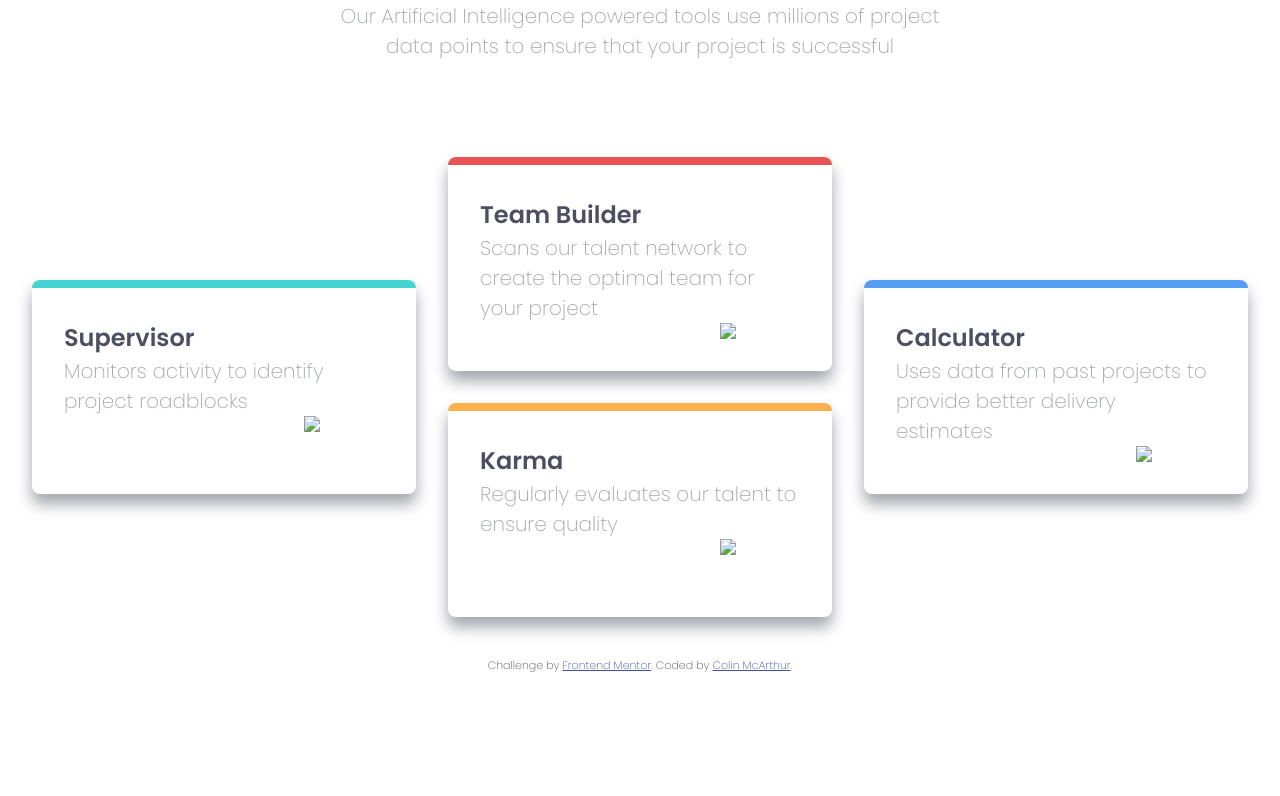
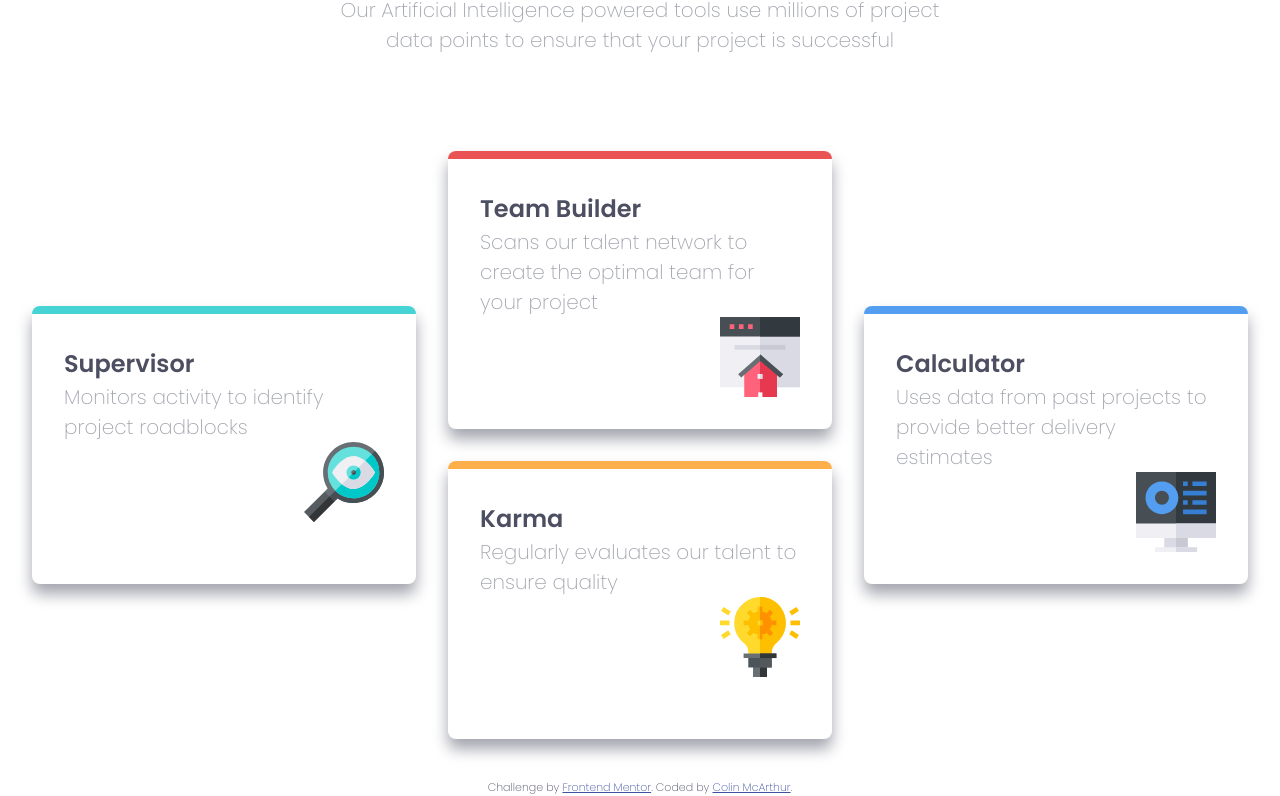
Before and after one commit to ColinMcArthur85/four-card-feature, a website: page src/index.html in a window 1280 px wide. Shown: the part 121-917 px from the top of the page. Before the commit the page ends 800 px from the top, so only its background shows below. Drawn offline with nearby package versions, Linux system fonts and the light colour scheme; files that its build step writes are made by us from their sources; the site is published under a folder, as on GitHub Pages, so addresses that start at the root find nothing; files whose address does not match are found by name.

Commit message:
update URLS on images in index.html

```diff
--- a/src/index.html
+++ b/src/index.html
@@ -49,7 +49,7 @@
           <div class="card-body">
             Monitors activity to identify project roadblocks
           </div>
-          <img class="card-icon" src="/images/icon-supervisor.svg" />
+          <img class="card-icon" src="images/icon-supervisor.svg" />
         </div>
 
         <div class="card flow" data-type="team-builder">
@@ -57,14 +57,14 @@
           <div class="card-body">
             Scans our talent network to create the optimal team for your project
           </div>
-          <img class="card-icon" src="/images/icon-team-builder.svg" />
+          <img class="card-icon" src="images/icon-team-builder.svg" />
         </div>
         <div class="card flow" data-type="karma">
           <h3 class="card-title">Karma</h3>
           <div class="card-body">
             Regularly evaluates our talent to ensure quality
           </div>
-          <img class="card-icon" src="/images/icon-karma.svg" />
+          <img class="card-icon" src="images/icon-karma.svg" />
         </div>
 
         <div class="card flow" data-type="calculator">
@@ -72,7 +72,7 @@
           <div class="card-body">
             Uses data from past projects to provide better delivery estimates
           </div>
-          <img class="card-icon" src="/images/icon-calculator.svg" />
+          <img class="card-icon" src="images/icon-calculator.svg" />
         </div>
       </div>
     </main>
```
